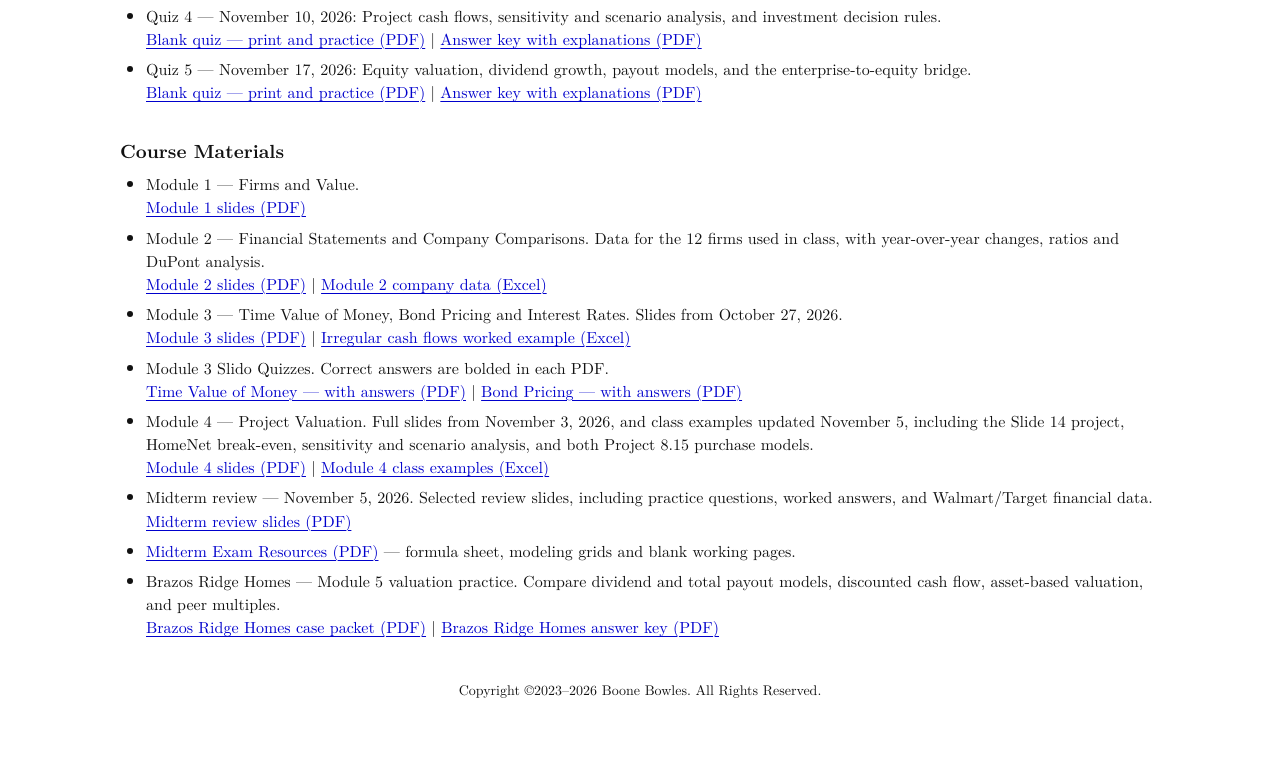
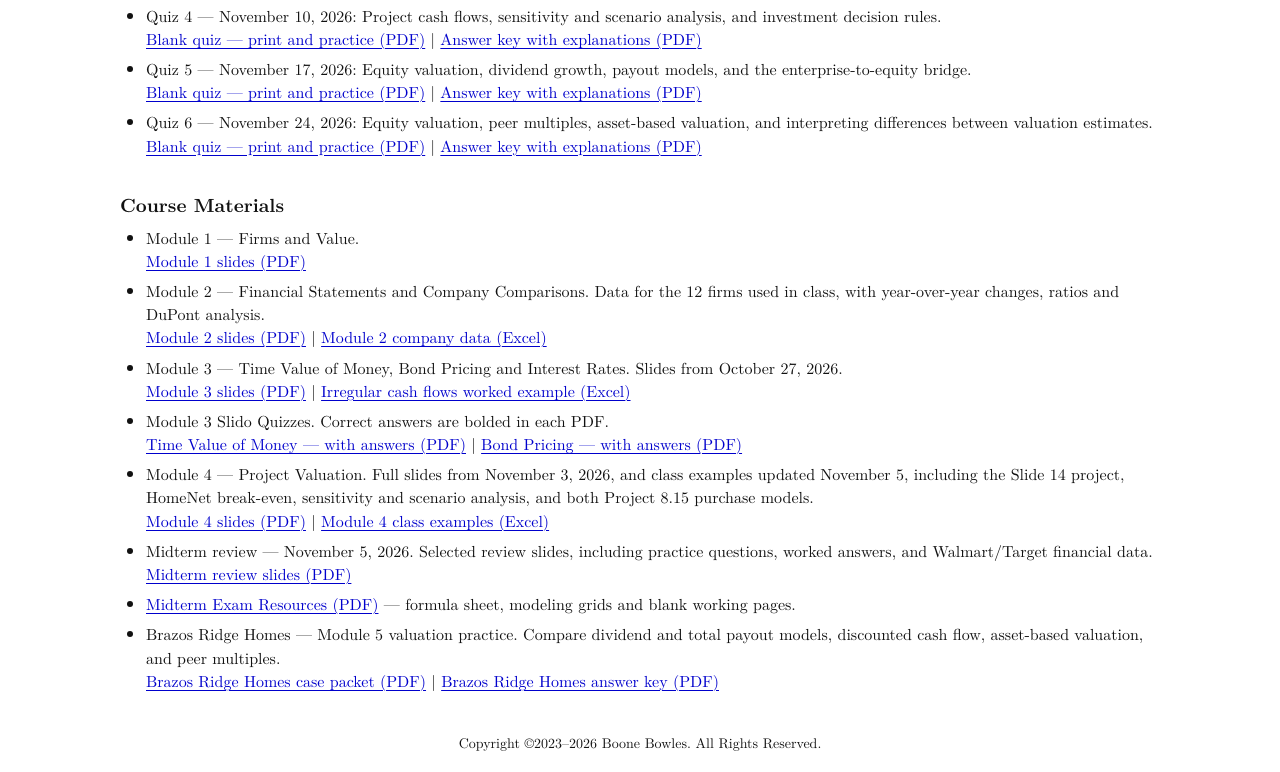
Before and after one commit to boonebowles/boonebowles.github.io, a plain HTML site: page teaching/corporate-finance-mba/index.html in a window 1280 px wide. Shown: the part 1033-1805 px from the top of the page. Before the commit the page ends 1752 px from the top, so only its background shows below. Drawn offline with Linux system fonts and the light colour scheme.

Commit message:
Update academic website

```diff
--- a/teaching/corporate-finance-mba/index.html
+++ b/teaching/corporate-finance-mba/index.html
@@ -132,6 +132,9 @@
   <li>Quiz 5 — November 17, 2026: Equity valuation, dividend growth, payout models, and the enterprise-to-equity bridge.<br>
     <a href="/assets/quizzes/finc-612-ftmba-fall-2026-quiz-05.pdf" target="_blank" rel="noopener noreferrer" title="Opens in a new tab">Blank quiz — print and practice (PDF)</a> | <a href="/assets/quizzes/finc-612-ftmba-fall-2026-quiz-05-key.pdf" target="_blank" rel="noopener noreferrer" title="Opens in a new tab">Answer key with explanations (PDF)</a>
   </li>
+  <li>Quiz 6 — November 24, 2026: Equity valuation, peer multiples, asset-based valuation, and interpreting differences between valuation estimates.<br>
+    <a href="/assets/quizzes/finc-612-ftmba-fall-2026-quiz-06.pdf" target="_blank" rel="noopener noreferrer" title="Opens in a new tab">Blank quiz — print and practice (PDF)</a> | <a href="/assets/quizzes/finc-612-ftmba-fall-2026-quiz-06-key.pdf" target="_blank" rel="noopener noreferrer" title="Opens in a new tab">Answer key with explanations (PDF)</a>
+  </li>
 </ul>
 </section>
 
```
Also changed, not shown: search-index.json (+1 -1 lines), 2 other files.
